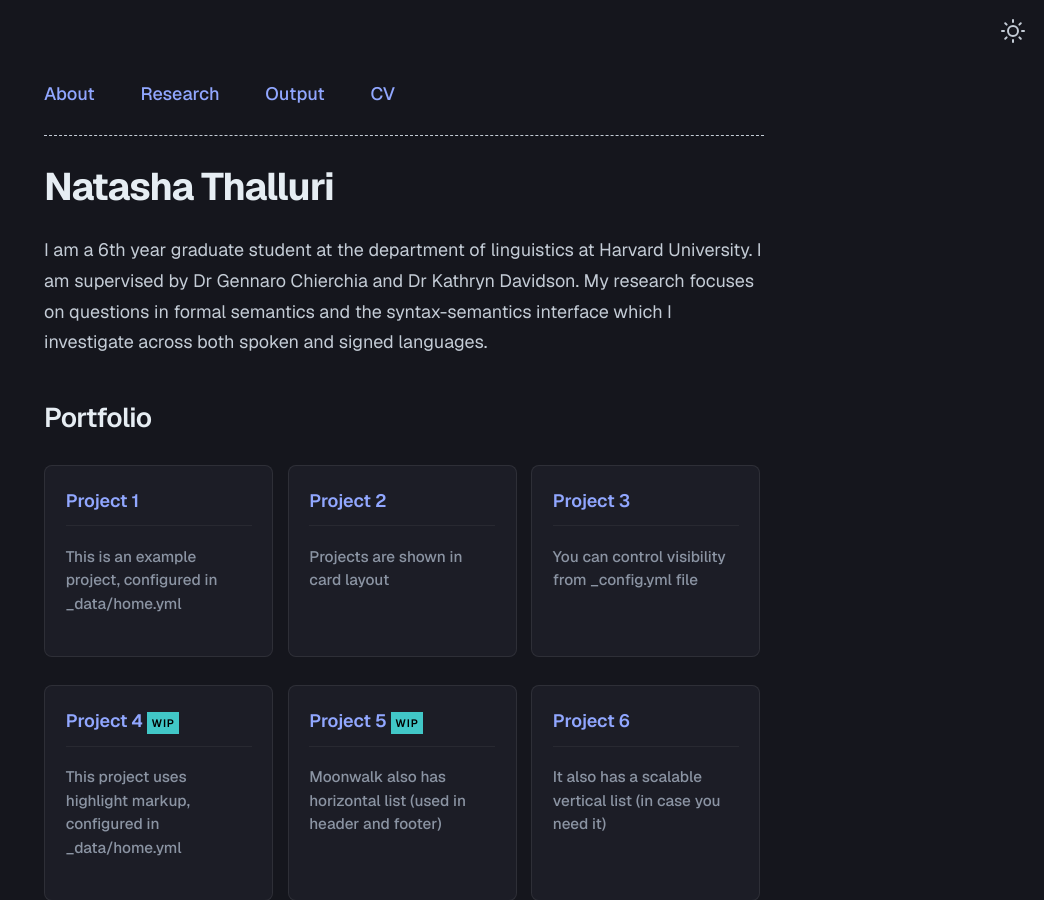
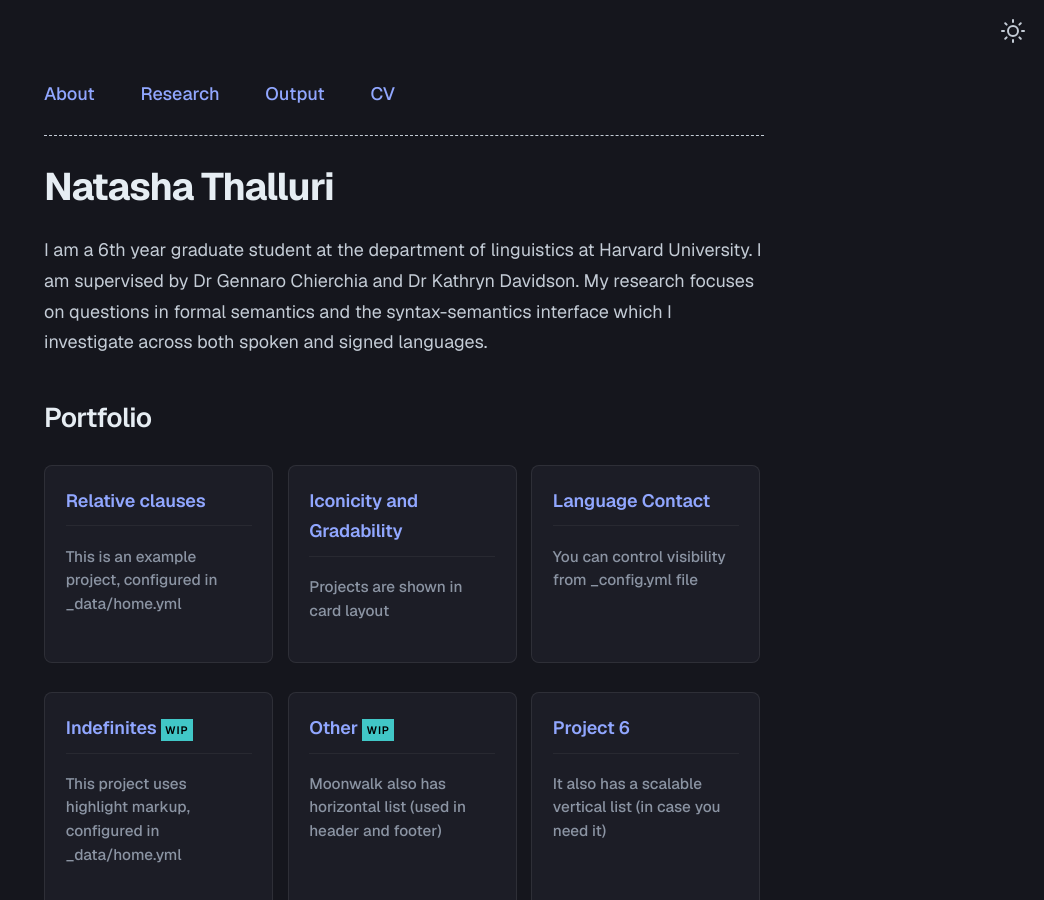
Before and after one commit to nthalluri/natasha-thalluri, a Jekyll site: the page built from index.md, in a window 1280 px wide and 900 px high. Shown: the whole window, without its empty margins (236-1280 px from the left). Built offline with Jekyll 4.4.1, drawn with Linux system fonts in a browser that asks for light colours.

Commit message:
Update project titles in home.yml

```diff
--- a/_data/home.yml
+++ b/_data/home.yml
@@ -13,24 +13,24 @@ navbar_entries:
 
 
 project_entries:
-  - title: Project 1
+  - title: Relative clauses
     url: overview-post
     desc: This is an example project, configured in _data/home.yml
 
-  - title: Project 2
+  - title: Iconicity and Gradability
     url: overview-post
     desc: Projects are shown in card layout
 
-  - title: Project 3
+  - title: Language Contact
     url: overview-post
     desc: You can control visibility from _config.yml file
 
-  - title: Project 4
+  - title: Indefinites
     url: overview-post
     desc: This project uses highlight markup, configured in _data/home.yml
     highlight: WIP
 
-  - title: Project 5
+  - title: Other
     url: overview-post
     desc: Moonwalk also has horizontal list (used in header and footer)
     highlight: WIP
```
